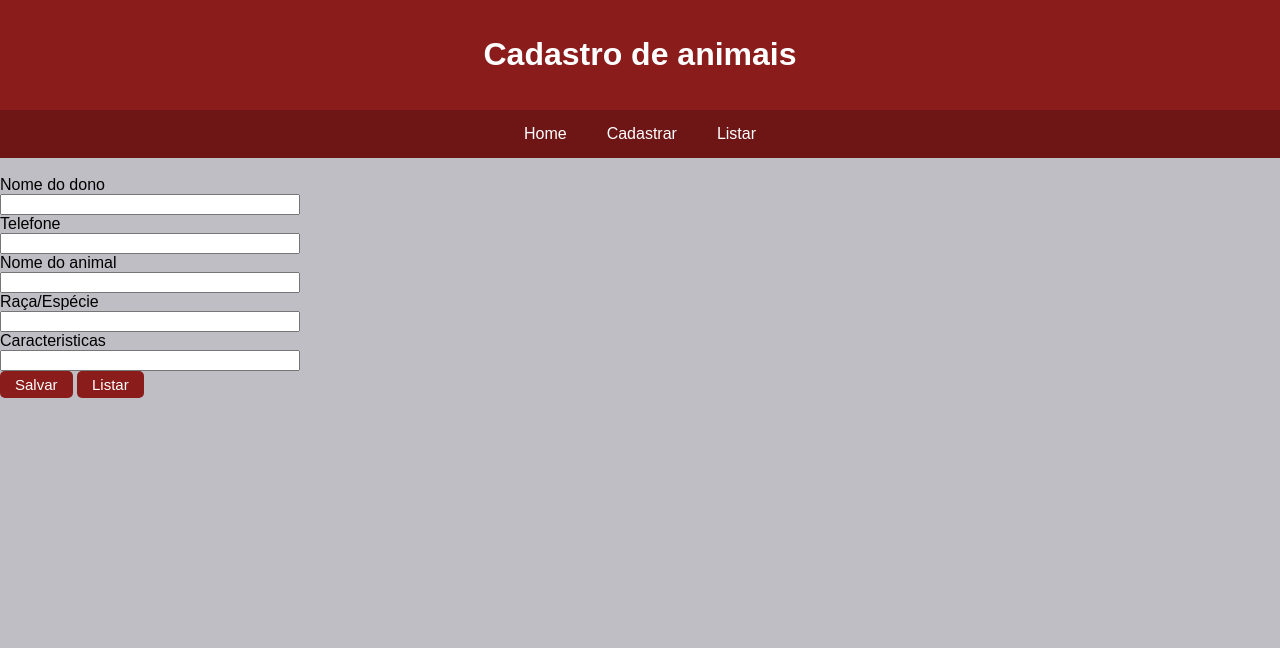
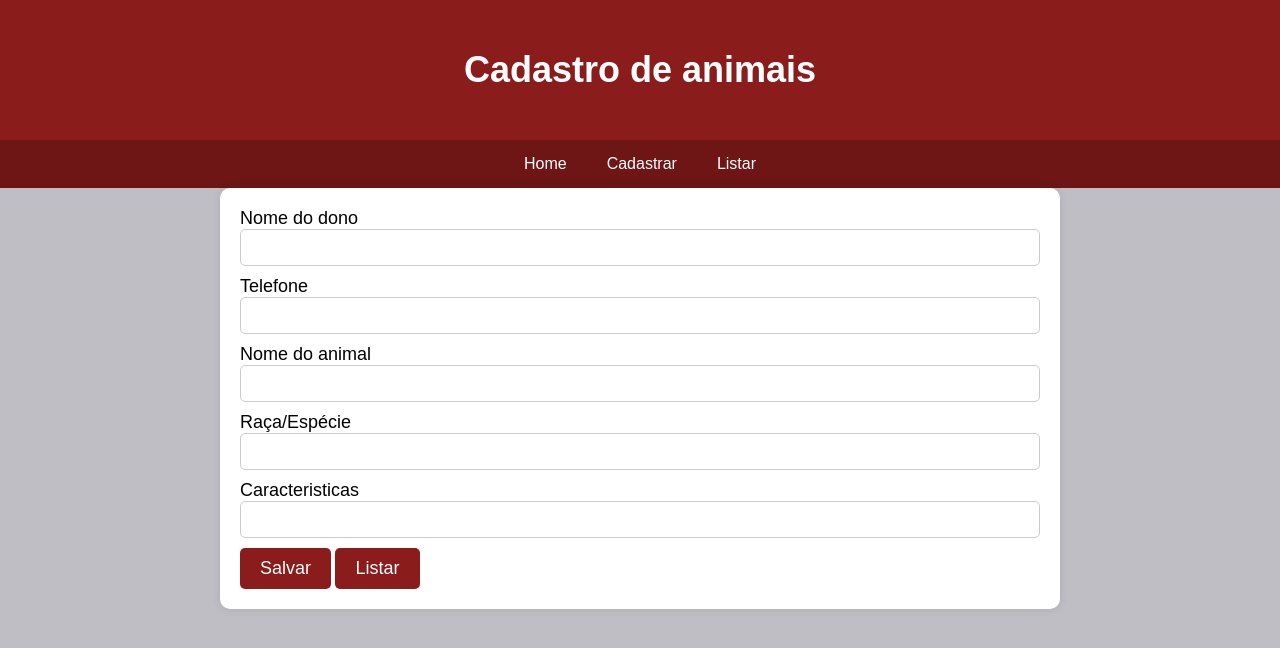
Before and after one commit to marcio-guimaraes/Django-Pet-Management-Application, a Django app: page /pets/new in a window 1280 px wide. Shown: the top 648 px of the page. Run offline with Django 4.2, Linux system fonts and the light colour scheme.

Commit message:
versão 1 do projeto final

```diff
--- a/pAnimal/pet/templates/cad_pets.html
+++ b/pAnimal/pet/templates/cad_pets.html
@@ -1,7 +1,4 @@
 <html xmlns="http://www.w3.org/1999/html">
- <body>
- <!DOCTYPE html>
-<html lang="pt-br">
 <head>
     <meta charset="UTF-8">
     <meta name="viewport" content="width=device-width, initial-scale=1.0">
@@ -43,26 +40,51 @@
             padding: 20px;
             text-align: center;
         }
-        .botao {
+
+        h1 {
+            font-size: 36px;
+            text-align: center;
             background-color: #8b1c1c;
             color: #fff;
-            font-size: 15px;
-            padding: 5px 15px;
+            padding: 10px;
+        }
+
+        form {
+            max-width: 800px;
+            margin: 0 auto;
+            padding: 20px;
+            background-color: #fff;
+            border-radius: 10px;
+            box-shadow: 0 0 10px rgba(0, 0, 0, 0.1);
+        }
+         label {
+            font-size: 18px;
+        }
+
+        input {
+            width: 100%;
+            padding: 10px;
+            margin-bottom: 10px;
+            border: 1px solid #ccc;
+            border-radius: 5px;
+        }
+
+        button {
+            background-color: #8b1c1c;
+            color: #fff;
+            font-size: 18px;
+            padding: 10px 20px;
             border: none;
             border-radius: 5px;
             cursor: pointer;
         }
 
-        .botao:hover {
+        button:hover {
             background-color: #6e1515;
-        }
-        .espaco {
-        width: 300px;
         }
     </style>
 </head>
-<body>
-
+ <body>
 <header>
     <h1>Cadastro de animais</h1>
 </header>
@@ -73,20 +95,19 @@
     <a href="../bichos">Listar</a>
 </nav>
   <form method="POST">
-    {%csrf_token%}
-    {{msg}}<br>
-    Nome do dono<br>
-    <input class="espaco" type="text" name="nome_d"/><br>
-    Telefone<br>
-    <input class="espaco" type="text" name="telefone"/><br>
-    Nome do animal<br>
-    <input class="espaco" type="text" name="nome_a"/><br>
-    Raça/Espécie<br>
-    <input class="espaco" type="text" name="raca"/><br>
-    Caracteristicas<br>
-    <input style="width: 300px" type="text" name="caracteristicas" />  <br>
-    <button class="botao" formaction="save"> Salvar </button>
-    <button class="botao" formaction="/bichos"> Listar </button>
-</form>
+        {%csrf_token%}
+        <label for="nome_d">Nome do dono</label><br>
+        <input type="text" name="nome_d" id="nome_d"><br>
+        <label for="telefone">Telefone</label><br>
+        <input type="text" name="telefone" id="telefone"><br>
+        <label for="nome_a">Nome do animal</label><br>
+        <input type="text" name="nome_a" id="nome_a"><br>
+        <label for="raca">Raça/Espécie</label><br>
+        <input type="text" name="raca" id="raca"><br>
+        <label for="caracteristicas">Caracteristicas</label><br>
+        <input type="text" name="caracteristicas" id="caracteristicas"><br>
+        <button formaction="save">Salvar</button>
+        <button formaction="/bichos">Listar</button>
+    </form>
 </body>
 </html>
```
Also changed, not shown: pAnimal/pet/templates/bichos.html (+41 -14 lines), pAnimal/pet/templates/edit_pets.html (+42 -21 lines), pAnimal/pet/templates/index.html (+34 -0 lines), pAnimal/db.sqlite3.
